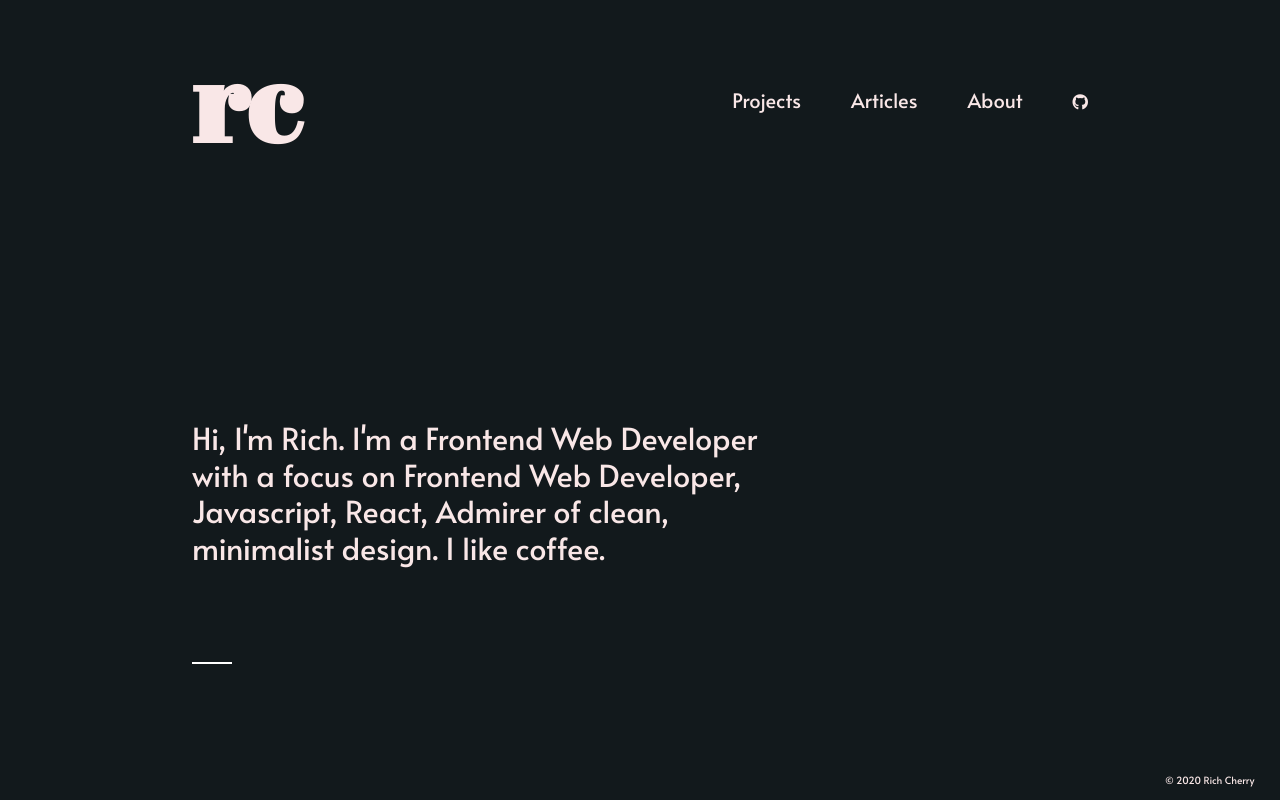
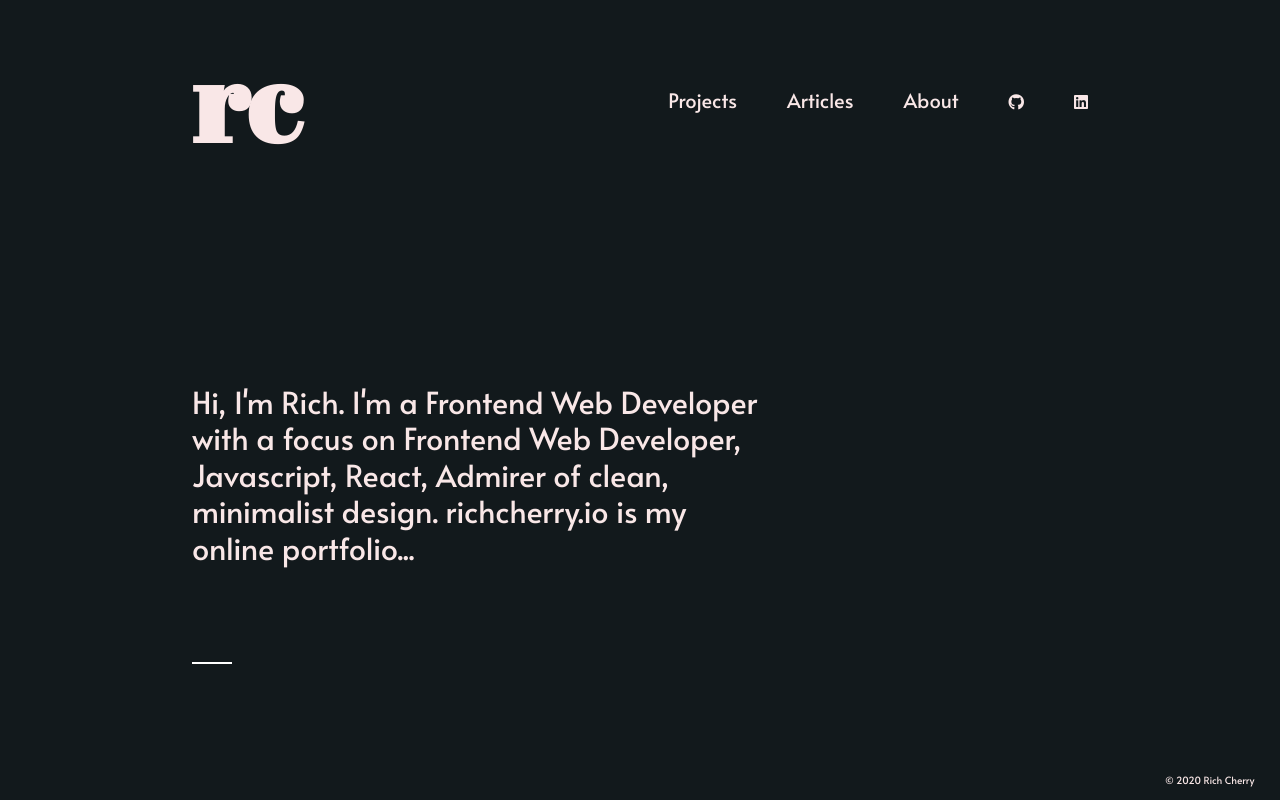
Before and after one commit to RichNC/portfolio, a React (Create React App) app: page / in a window 1280 px wide. Built offline with nearby package versions, Linux system fonts and the light colour scheme; a web font is replaced by a local one.

Commit message:
Updated social links

```diff
--- a/src/components/Home.js
+++ b/src/components/Home.js
@@ -4,7 +4,7 @@
 export function Home(props){
   return (
     <div id="home">
-      <p>Hi, I'm Rich. I'm a Frontend Web Developer with a focus on Frontend Web Developer, Javascript, React, Admirer of clean, minimalist design. I like coffee.</p>
+      <p>Hi, I'm Rich. I'm a Frontend Web Developer with a focus on Frontend Web Developer, Javascript, React, Admirer of clean, minimalist design. richcherry.io is my online portfolio...</p>
       <hr />
     </div>
   )
--- a/src/components/Navigation.js
+++ b/src/components/Navigation.js
@@ -10,7 +10,8 @@
         <Link to="/projects" className="item projects" id="nav-link" onClick={lightsOff}>Projects</Link>
         <Link to="/articles" className="item articles" onClick={lightsOff}>Articles</Link>
         <Link to="/about" className="item about" onClick={lightsOn}>About</Link>
-        <Link to="#"><i class="fab fa-github"></i></Link>
+        <a target="_blank" rel="noopener noreferrer" href="https://github.com/rich-cherry"><i class="fab fa-github"></i></a>
+        <a target="_blank" rel="noopener noreferrer" href="https://www.linkedin.com/in/rich-cherry/"><i class="fab fa-linkedin"></i></a>
       </div>
     </div>
   )
```
